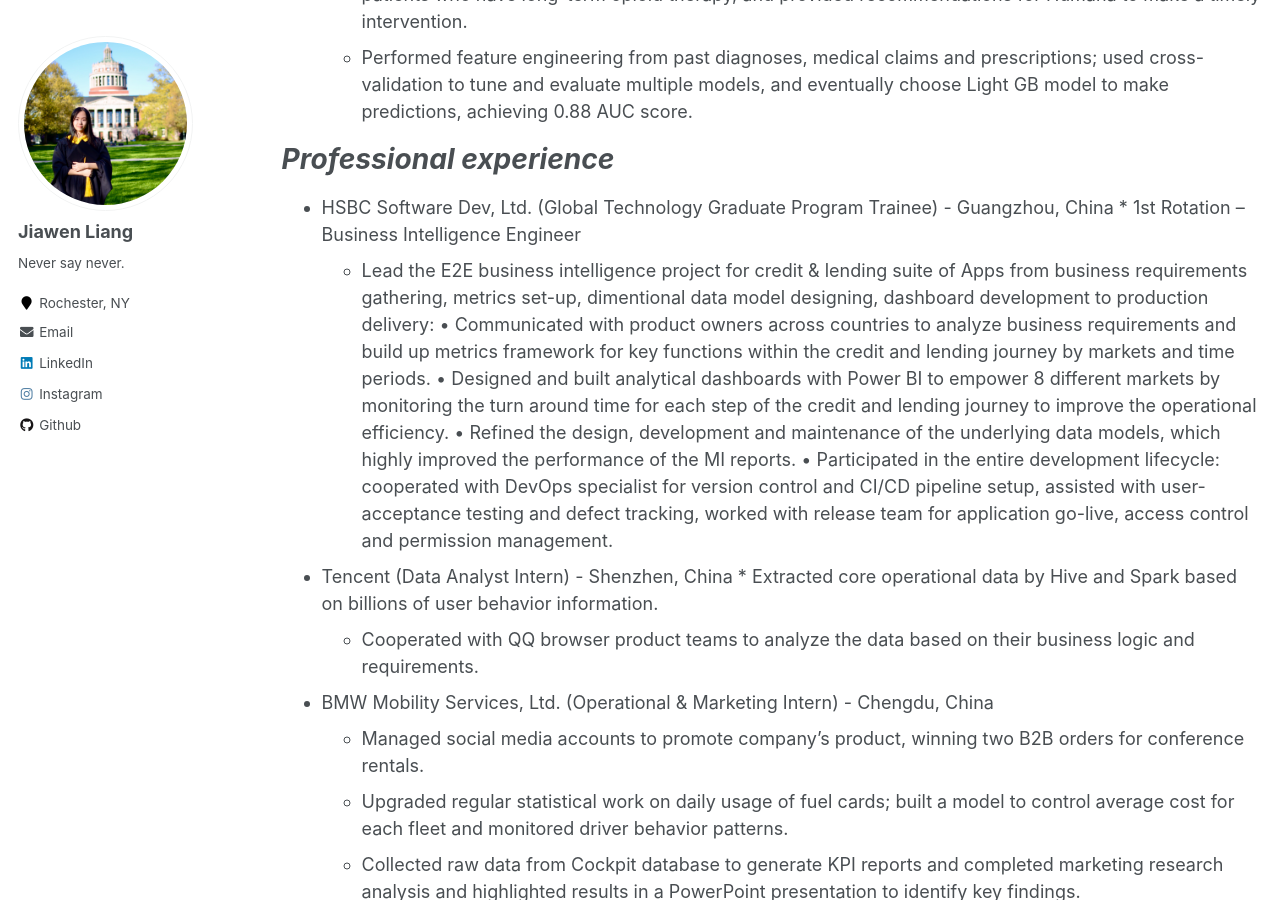
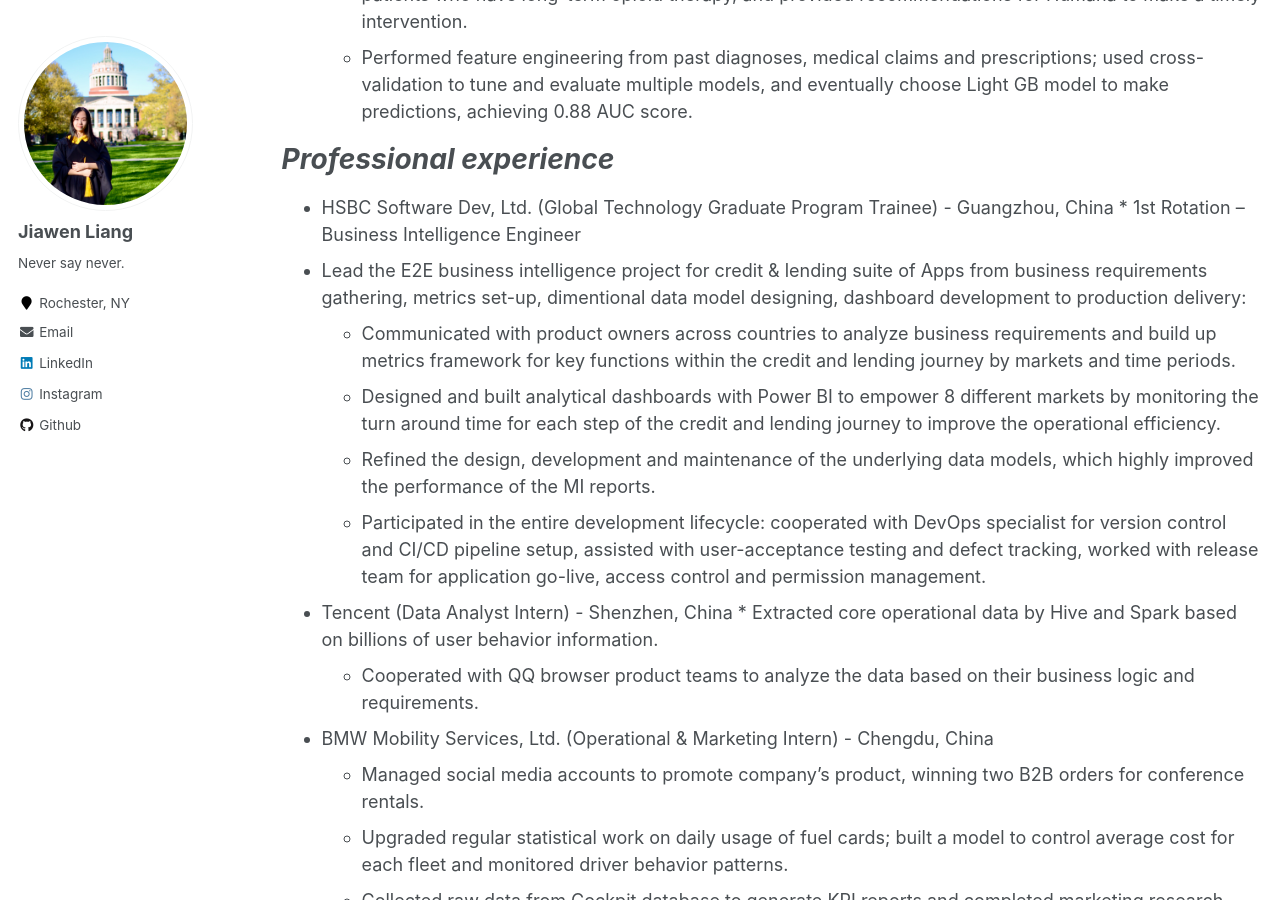
Before and after one commit to DavinaLiang/davinaliang.github.io, a Jekyll site: the page built from _pages/cv.md, in a window 1280 px wide and 900 px high, scrolled down 866 px. Built offline with Jekyll 4.4.1, drawn with Linux system fonts in a browser that asks for light colours.

Commit message:
Update cv.md

```diff
--- a/_pages/cv.md
+++ b/_pages/cv.md
@@ -32,12 +32,12 @@
 
 *Professional experience*
 ======
-* HSBC Software Dev, Ltd. (Global Technology Graduate Program Trainee) - Guangzhou, China                                                                     * 1st Rotation – Business Intelligence Engineer
-    * Lead the E2E business intelligence project for credit & lending suite of Apps from business requirements gathering, metrics set-up, dimentional data model designing, dashboard development to production delivery:
-      •	Communicated with product owners across countries to analyze business requirements and build up metrics framework for key functions within the credit and lending journey by markets and time periods.
-      •	Designed and built analytical dashboards with Power BI to empower 8 different markets by monitoring the turn around time for each step of the credit and lending journey to improve the operational efficiency.
-      •	Refined the design, development and maintenance of the underlying data models, which highly improved the performance of the MI reports.
-      •	Participated in the entire development lifecycle: cooperated with DevOps specialist for version control and CI/CD pipeline setup, assisted with user-acceptance testing and defect tracking, worked with release team for application go-live, access control and permission management.
+* HSBC Software Dev, Ltd. (Global Technology Graduate Program Trainee) - Guangzhou, China                                                                    * 1st Rotation – Business Intelligence Engineer
+* Lead the E2E business intelligence project for credit & lending suite of Apps from business requirements gathering, metrics set-up, dimentional data model designing, dashboard development to production delivery:
+  * Communicated with product owners across countries to analyze business requirements and build up metrics framework for key functions within the credit and lending journey by markets and time periods.
+  * Designed and built analytical dashboards with Power BI to empower 8 different markets by monitoring the turn around time for each step of the credit and lending journey to improve the operational efficiency.
+  * Refined the design, development and maintenance of the underlying data models, which highly improved the performance of the MI reports.
+  * Participated in the entire development lifecycle: cooperated with DevOps specialist for version control and CI/CD pipeline setup, assisted with user-acceptance testing and defect tracking, worked with release team for application go-live, access control and permission management.
 
 * Tencent (Data Analyst Intern) - Shenzhen, China                                                                                                             * Extracted core operational data by Hive and Spark based on billions of user behavior information.
   * Cooperated with QQ browser product teams to analyze the data based on their business logic and requirements.
```
